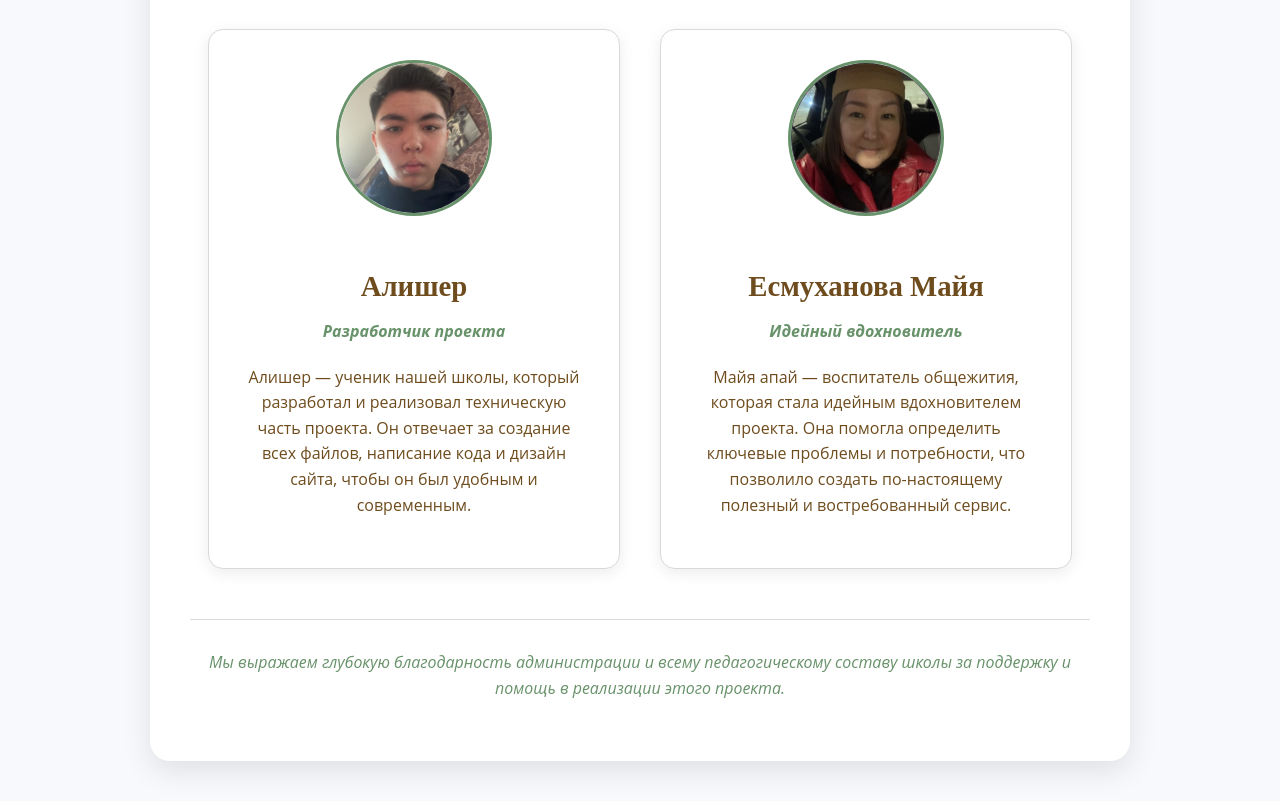
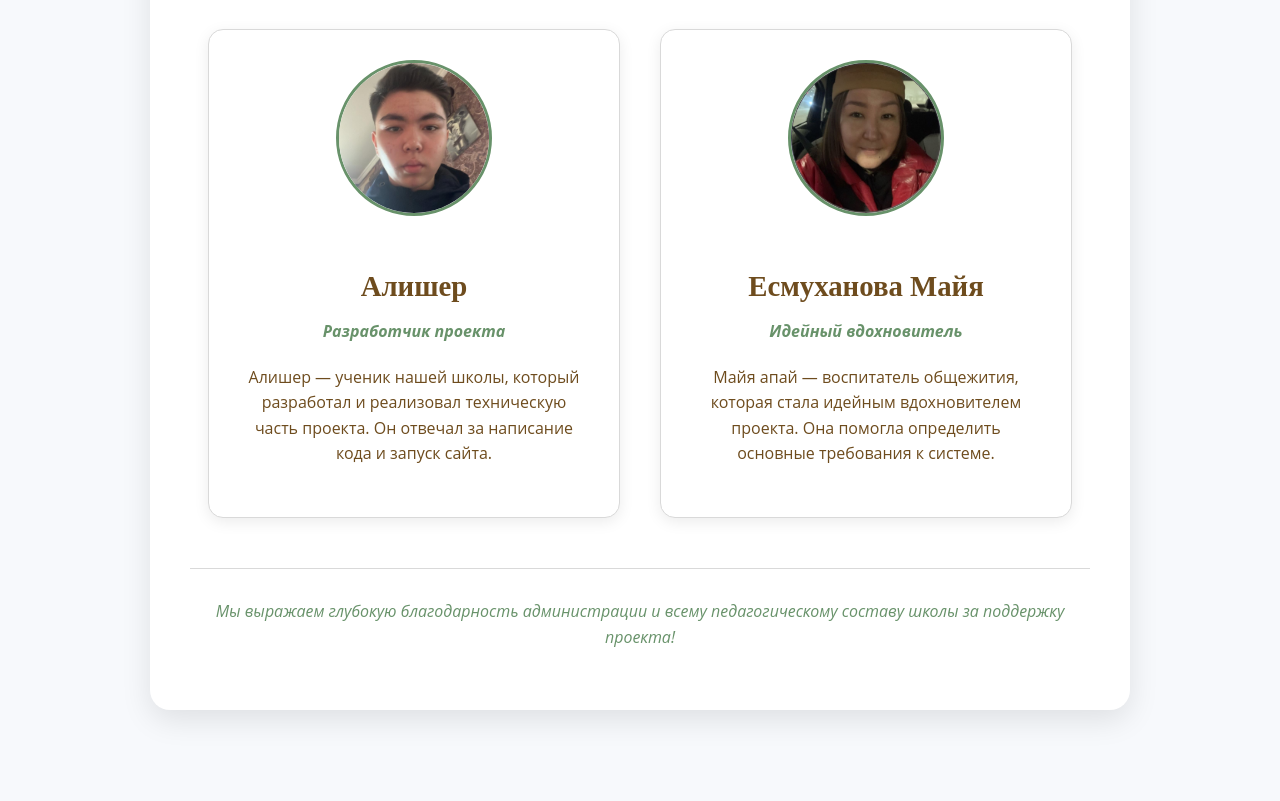
Before and after one commit to Super-cloud0/zayavleniya-site, a website: page author.html in a window 1280 px wide. Shown: the part 286-1087 px from the top of the page. After the commit the page ends 1036 px from the top, so only its background shows below. Drawn offline with Linux system fonts and the light colour scheme.

Commit message:
Revise author details and adjust navigation links
Updated author descriptions and modified navigation links.

```diff
--- a/author.html
+++ b/author.html
@@ -8,15 +8,15 @@
     <link rel="stylesheet" href="css/style.css">
 </head>
 <body>
-
    <header>
     <div class="header-content">
         <h1>Онлайн-заявления для общежития</h1>
         <nav class="desktop-nav">
             <a href="index.html">Главная</a>
             <a href="application.html" id="parent-app-link">Отправить заявление</a>
+            <a href="parent-applications.html" id="parent-my-app-link" style="display:none;">Мои заявления</a>
             <a href="educator.html" id="educator-app-link" style="display:none;">Пришедшие заявления</a>
-              <a href="admin.html" id="admin-panel-link" style="display:none;">Панель администратора</a>
+            <a href="admin.html" id="admin-panel-link" style="display:none;">Панель администратора</a>
             <a href="about.html">О проекте</a>
             <a href="author.html">Об авторе</a>
         </nav>
@@ -37,6 +37,7 @@
 <nav class="mobile-nav">
     <a href="index.html">Главная</a>
     <a href="application.html" id="parent-app-link-mobile">Отправить заявление</a>
+    <a href="parent-applications.html" id="parent-my-app-link-mobile" style="display:none;">Мои заявления</a>
     <a href="educator.html" id="educator-app-link-mobile" style="display:none;">Пришедшие заявления</a>
     <a href="admin.html" id="admin-panel-link-mobile" style="display:none;">Панель администратора</a>
     <a href="about.html">О проекте</a>
@@ -52,7 +53,7 @@
                 <h3>Алишер</h3>
                 <p class="role">Разработчик проекта</p>
                 <p>
-                    Алишер — ученик нашей школы, который разработал и реализовал техническую часть проекта. Он отвечает за создание всех файлов, написание кода и дизайн сайта, чтобы он был удобным и современным.
+                    Алишер — ученик нашей школы, который разработал и реализовал техническую часть проекта. Он отвечал за написание кода и запуск сайта.
                 </p>
             </div>
 
@@ -61,15 +62,14 @@
                 <h3>Есмуханова Майя</h3>
                 <p class="role">Идейный вдохновитель</p>
                 <p>
-                    Майя апай — воспитатель общежития, которая стала идейным вдохновителем проекта. Она помогла определить ключевые проблемы и потребности, что позволило создать по-настоящему полезный и востребованный сервис.
+                    Майя апай — воспитатель общежития, которая стала идейным вдохновителем проекта. Она помогла определить основные требования к системе.
                 </p>
             </div>
         </div>
         <p class="final-note">
-            Мы выражаем глубокую благодарность администрации и всему педагогическому составу школы за поддержку и помощь в реализации этого проекта.
+            Мы выражаем глубокую благодарность администрации и всему педагогическому составу школы за поддержку проекта!
         </p>
     </div>
-
  <script src="folder/auth.js"></script>
     <script>
         // Код для бургер-меню
```
